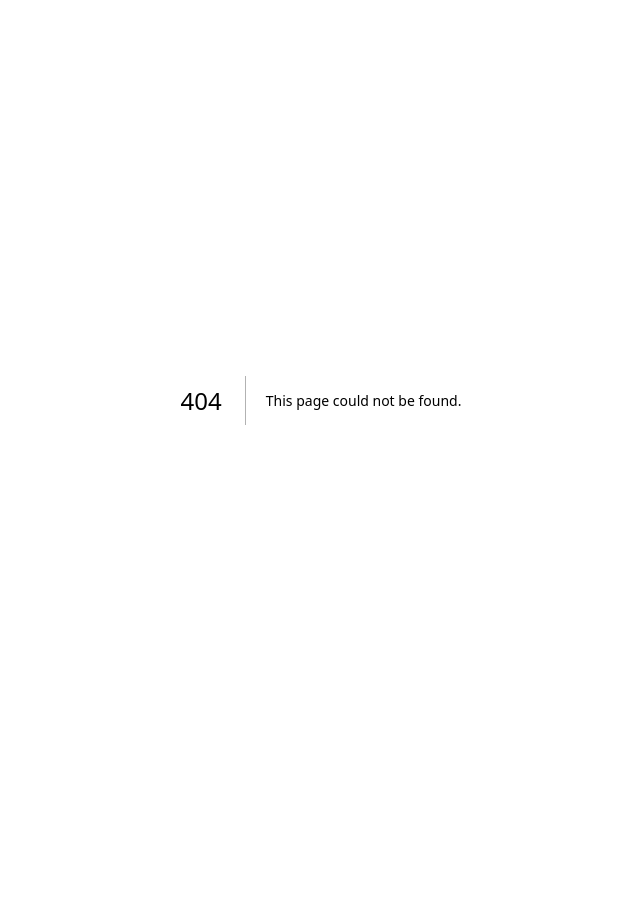
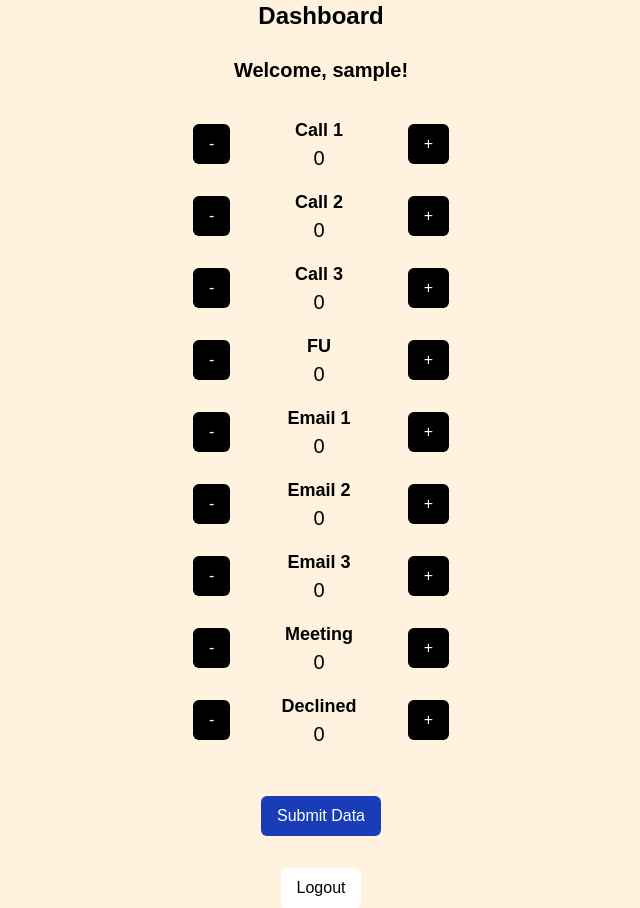
Before and after one commit to digital-eclipse/de-agent, a Next.js app: page /dashboard in a window 1280 px wide. Before the commit this address had no page. Shown: the whole page, without its empty margins (319-959 px from the left). Before the commit the page ends 800 px from the top, so only its background shows below. Built offline with nearby package versions, Linux system fonts and the light colour scheme; sample sign-in values are in the browser's storage.

Commit message:
First commit

```diff
--- /dev/null
+++ b/src/Components/NavBar.tsx
@@ -0,0 +1,75 @@
+'use client';
+
+import { useState, useEffect, useRef } from 'react'; // Import useRef
+import { useRouter } from 'next/navigation'; // Import useRouter
+import Link from 'next/link';
+import Logo from '../../public/images/logo.svg';
+import { Contact } from 'lucide-react';
+
+export default function NavBar() {
+  const router = useRouter(); // Initialize the router
+  const [menuOpen, setMenuOpen] = useState(false); // State for mobile menu
+  const menuRef = useRef<HTMLDivElement>(null); // Ref for the mobile menu
+
+  const toggleMenu = () => {
+    setMenuOpen(!menuOpen);
+  };
+
+  const calendlyLink = "https://calendly.com/digitaleclipse";
+
+  // Function to handle navigation and scrolling
+  const navigateAndScroll = (id: string) => {
+    if (window.location.pathname !== '/') {
+      // If not on the home page, navigate to the home page first
+      router.push('/');
+      // Wait for the navigation to complete, then scroll to the section
+      setTimeout(() => {
+        const element = document.getElementById(id);
+        if (element) {
+          element.scrollIntoView({ behavior: 'smooth' });
+        }
+      }, 100); // Adjust the delay as needed
+    } else {
+      // If already on the home page, scroll to the section
+      const element = document.getElementById(id);
+      if (element) {
+        element.scrollIntoView({ behavior: 'smooth' });
+      }
+    }
+  };
+
+  // Close the menu when clicking outside
+  useEffect(() => {
+    const handleClickOutside = (event: MouseEvent) => {
+      if (menuRef.current && !menuRef.current.contains(event.target as Node)) {
+        setMenuOpen(false); // Close the menu
+      }
+    };
+
+    if (menuOpen) {
+      document.addEventListener('mousedown', handleClickOutside);
+    } else {
+      document.removeEventListener('mousedown', handleClickOutside);
+    }
+
+    // Cleanup the event listener
+    return () => {
+      document.removeEventListener('mousedown', handleClickOutside);
+    };
+  }, [menuOpen]);
+
+  return (
+    <nav className=" bg-red-500 py-5 flex items-center justify-between w-full px-6">
+      <div className="flex items-center">
+        {/* Logo Link */}
+        {/* <Link
+          href="/"
+          className="flex flex-row leading-none text-3xl items-center cursor-pointer transform hover:scale-110 duration-300"
+        >
+          <Logo className="w-9 h-9 mb-1" />
+          <p className="ml-2">DIGITAL ECLIPSE</p>
+        </Link> */}
+      </div>
+    </nav>
+  );
+}
--- /dev/null
+++ b/src/app/dashboard/page.tsx
@@ -0,0 +1,189 @@
+'use client';
+
+import { useEffect, useState } from 'react';
+import { useRouter } from 'next/navigation';
+
+// Reusable Counter Component
+function Counter({ label, value, onIncrement, onDecrement }: {
+  label: string;
+  value: number;
+  onIncrement: () => void;
+  onDecrement: () => void;
+}) {
+  return (
+    <div className="flex items-center justify-between w-64 mb-4">
+      <button
+        onClick={onDecrement}
+        className="bg-black text-white px-4 py-2 rounded-md hover:bg-gray-800"
+      >
+        -
+      </button>
+      <div className="text-center">
+        <p className="text-lg font-semibold text-black">{label}</p>
+        <p className="text-xl text-black">{value}</p>
+      </div>
+      <button
+        onClick={onIncrement}
+        className="bg-black text-white px-4 py-2 rounded-md hover:bg-gray-800"
+      >
+        +
+      </button>
+    </div>
+  );
+}
+
+export default function Dashboard() {
+  const router = useRouter();
+
+  // Counter State
+  const [call1, setCall1] = useState(0);
+  const [call2, setCall2] = useState(0);
+  const [call3, setCall3] = useState(0);
+  const [FU, setFU] = useState(0);
+  const [email1, setEmail1] = useState(0);
+  const [email2, setEmail2] = useState(0);
+  const [email3, setEmail3] = useState(0);
+  const [meeting, setMeeting] = useState(0);
+  const [declined, setDeclined] = useState(0);
+
+  // State for username
+  const [username, setUsername] = useState<string | null>(null);
+
+  // Check if the user is logged in (client-side only)
+  useEffect(() => {
+    const isLoggedIn = localStorage.getItem('isLoggedIn');
+    if (!isLoggedIn) {
+      router.push('/'); // Redirect to the login page if not logged in
+    } else {
+      setUsername(localStorage.getItem('username')); // Set the username from localStorage
+    }
+  }, [router]);
+
+  const submitData = async () => {
+    const data = {
+      username,
+      call1,
+      call2,
+      call3,
+      FU,
+      email1,
+      email2,
+      email3,
+      meeting,
+      declined,
+    };
+
+    try {
+      console.log('Submitting data:', data); // Log the data being sent
+      const response = await fetch('https://script.google.com/macros/s/AKfycbzwnJsddkO5QhdiAh6ZMgRg3fleVVjPUK4XIbB31IY/dev', {
+        method: 'POST',
+        headers: {
+          'Content-Type': 'application/json',
+        },
+        body: JSON.stringify(data),
+      });
+
+      console.log('Response status:', response.status); // Log the response status
+      if (response.ok) {
+        alert('Data submitted successfully!');
+      } else {
+        alert('Failed to submit data.');
+      }
+    } catch (error) {
+      console.error('Error submitting data:', error); // Log the error
+      alert('An error occurred while submitting data.');
+    }
+  };
+
+  return (
+    <div className="min-h-screen flex flex-col items-center justify-center bg-[#FFF3DF]">
+      {/* Welcome Div */}
+      <div>
+        <h1 className="text-2xl font-bold mb-6 text-center text-black">Dashboard</h1>
+        <p className="text-center text-xl font-bold text-black">Welcome, {username}!</p>
+      </div>
+
+      {/* Counter Div */}
+      <div className="mt-8">
+        <Counter
+          label="Call 1"
+          value={call1}
+          onIncrement={() => setCall1(call1 + 1)}
+          onDecrement={() => setCall1(call1 - 1)}
+        />
+        <Counter
+          label="Call 2"
+          value={call2}
+          onIncrement={() => setCall2(call2 + 1)}
+          onDecrement={() => setCall2(call2 - 1)}
+        />
+        <Counter
+          label="Call 3"
+          value={call3}
+          onIncrement={() => setCall3(call3 + 1)}
+          onDecrement={() => setCall3(call3 - 1)}
+        />
+        <Counter
+          label="FU"
+          value={FU}
+          onIncrement={() => setFU(FU + 1)}
+          onDecrement={() => setFU(FU - 1)}
+        />
+        <Counter
+          label="Email 1"
+          value={email1}
+          onIncrement={() => setEmail1(email1 + 1)}
+          onDecrement={() => setEmail1(email1 - 1)}
+        />
+        <Counter
+          label="Email 2"
+          value={email2}
+          onIncrement={() => setEmail2(email2 + 1)}
+          onDecrement={() => setEmail2(email2 - 1)}
+        />
+        <Counter
+          label="Email 3"
+          value={email3}
+          onIncrement={() => setEmail3(email3 + 1)}
+          onDecrement={() => setEmail3(email3 - 1)}
+        />
+        <Counter
+          label="Meeting"
+          value={meeting}
+          onIncrement={() => setMeeting(meeting + 1)}
+          onDecrement={() => setMeeting(meeting - 1)}
+        />
+        <Counter
+          label="Declined"
+          value={declined}
+          onIncrement={() => setDeclined(declined + 1)}
+          onDecrement={() => setDeclined(declined - 1)}
+        />
+      </div>
+
+      {/* Submit Button */}
+      <div className="mt-8">
+        <button
+          onClick={submitData}
+          className="w-full bg-blue-800 text-white py-2 px-4 rounded-md hover:bg-green-600 focus:outline-none focus:ring-2 focus:ring-green-500 focus:ring-offset-2"
+        >
+          Submit Data
+        </button>
+      </div>
+
+      {/* Logout Button */}
+      <div className="mt-8">
+        <button
+          onClick={() => {
+            localStorage.removeItem('isLoggedIn');
+            localStorage.removeItem('username');
+            router.push('/');
+          }}
+          className="w-full bg-white text-black py-2 px-4 rounded-md hover:bg-[#FFF3DF] focus:outline-none focus:ring-2 focus:ring-blue-500 focus:ring-offset-2"
+        >
+          Logout
+        </button>
+      </div>
+    </div>
+  );
+}
--- a/src/app/page.tsx
+++ b/src/app/page.tsx
@@ -1,103 +1,81 @@
-import Image from "next/image";
+'use client';
+
+import { useState } from 'react';
+import { useRouter } from 'next/navigation';
+
+// Hardcoded user credentials
+const users = [
+  { username: 'Jes', password: 'jes123!@#' },
+  { username: 'Josie', password: 'josie@@@222' },
+  { username: 'Joe', password: 'joe!!@@##' },
+  { username: 'Wenky', password: 'wenky321#@!' },
+  { username: 'Test', password: 'tester@@' },
+];
 
 export default function Home() {
+  const router = useRouter();
+  const [username, setUsername] = useState('');
+  const [password, setPassword] = useState('');
+  const [error, setError] = useState('');
+
+  const handleLogin = (e: React.FormEvent) => {
+    e.preventDefault();
+
+    // Check if the entered credentials match any user
+    const user = users.find(
+      (u) => u.username === username && u.password === password,
+    );
+
+    if (user) {
+      // Store the logged-in user's username in localStorage
+      localStorage.setItem('isLoggedIn', 'true');
+      localStorage.setItem('username', user.username);
+      router.push('/dashboard');
+    } else {
+      setError('Invalid username or password');
+    }
+  };
+
   return (
-    <div className="grid grid-rows-[20px_1fr_20px] items-center justify-items-center min-h-screen p-8 pb-20 gap-16 sm:p-20 font-[family-name:var(--font-geist-sans)]">
-      <main className="flex flex-col gap-[32px] row-start-2 items-center sm:items-start">
-        <Image
-          className="dark:invert"
-          src="/next.svg"
-          alt="Next.js logo"
-          width={180}
-          height={38}
-          priority
-        />
-        <ol className="list-inside list-decimal text-sm/6 text-center sm:text-left font-[family-name:var(--font-geist-mono)]">
-          <li className="mb-2 tracking-[-.01em]">
-            Get started by editing{" "}
-            <code className="bg-black/[.05] dark:bg-white/[.06] px-1 py-0.5 rounded font-[family-name:var(--font-geist-mono)] font-semibold">
-              src/app/page.tsx
-            </code>
-            .
-          </li>
-          <li className="tracking-[-.01em]">
-            Save and see your changes instantly.
-          </li>
-        </ol>
-
-        <div className="flex gap-4 items-center flex-col sm:flex-row">
-          <a
-            className="rounded-full border border-solid border-transparent transition-colors flex items-center justify-center bg-foreground text-background gap-2 hover:bg-[#383838] dark:hover:bg-[#ccc] font-medium text-sm sm:text-base h-10 sm:h-12 px-4 sm:px-5 sm:w-auto"
-            href="https://vercel.com/new?utm_source=create-next-app&utm_medium=appdir-template-tw&utm_campaign=create-next-app"
-            target="_blank"
-            rel="noopener noreferrer"
+    <div className="min-h-screen flex items-center justify-center bg-[#FFF3DF]">
+      <div className="bg-black p-8 rounded-lg shadow-md w-96">
+        <h1 className="text-2xl font-bold mb-6 text-center">Agent Login</h1>
+        <form onSubmit={handleLogin}>
+          <div className="mb-4">
+            <label htmlFor="username" className="block text-sm font-medium text-white">
+              Username
+            </label>
+            <input
+              type="text"
+              id="username"
+              value={username}
+              onChange={(e) => setUsername(e.target.value)}
+              className="mt-1 block w-full px-3 py-2 border border-gray-300 rounded-md shadow-sm focus:outline-none focus:ring-blue-500 focus:border-blue-500"
+              required
+            />
+          </div>
+          <div className="mb-6">
+            <label htmlFor="password" className="block text-sm font-medium text-white">
+              Password
+            </label>
+            <input
+              type="password"
+              id="password"
+              value={password}
+              onChange={(e) => setPassword(e.target.value)}
+              className="mt-1 block w-full px-3 py-2 border border-gray-300 rounded-md shadow-sm focus:outline-none focus:ring-blue-500 focus:border-blue-500"
+              required
+            />
+          </div>
+          {error && <p className="text-red-500 text-sm mb-4">{error}</p>}
+          <button
+            type="submit"
+            className="w-full bg-white text-black py-2 px-4 rounded-md hover:bg-[#FFF3DF] focus:outline-none focus:ring-2 focus:ring-blue-500 focus:ring-offset-2"
           >
-            <Image
-              className="dark:invert"
-              src="/vercel.svg"
-              alt="Vercel logomark"
-              width={20}
-              height={20}
-            />
-            Deploy now
-          </a>
-          <a
-            className="rounded-full border border-solid border-black/[.08] dark:border-white/[.145] transition-colors flex items-center justify-center hover:bg-[#f2f2f2] dark:hover:bg-[#1a1a1a] hover:border-transparent font-medium text-sm sm:text-base h-10 sm:h-12 px-4 sm:px-5 w-full sm:w-auto md:w-[158px]"
-            href="https://nextjs.org/docs?utm_source=create-next-app&utm_medium=appdir-template-tw&utm_campaign=create-next-app"
-            target="_blank"
-            rel="noopener noreferrer"
-          >
-            Read our docs
-          </a>
-        </div>
-      </main>
-      <footer className="row-start-3 flex gap-[24px] flex-wrap items-center justify-center">
-        <a
-          className="flex items-center gap-2 hover:underline hover:underline-offset-4"
-          href="https://nextjs.org/learn?utm_source=create-next-app&utm_medium=appdir-template-tw&utm_campaign=create-next-app"
-          target="_blank"
-          rel="noopener noreferrer"
-        >
-          <Image
-            aria-hidden
-            src="/file.svg"
-            alt="File icon"
-            width={16}
-            height={16}
-          />
-          Learn
-        </a>
-        <a
-          className="flex items-center gap-2 hover:underline hover:underline-offset-4"
-          href="https://vercel.com/templates?framework=next.js&utm_source=create-next-app&utm_medium=appdir-template-tw&utm_campaign=create-next-app"
-          target="_blank"
-          rel="noopener noreferrer"
-        >
-          <Image
-            aria-hidden
-            src="/window.svg"
-            alt="Window icon"
-            width={16}
-            height={16}
-          />
-          Examples
-        </a>
-        <a
-          className="flex items-center gap-2 hover:underline hover:underline-offset-4"
-          href="https://nextjs.org?utm_source=create-next-app&utm_medium=appdir-template-tw&utm_campaign=create-next-app"
-          target="_blank"
-          rel="noopener noreferrer"
-        >
-          <Image
-            aria-hidden
-            src="/globe.svg"
-            alt="Globe icon"
-            width={16}
-            height={16}
-          />
-          Go to nextjs.org →
-        </a>
-      </footer>
+            Log In
+          </button>
+        </form>
+      </div>
     </div>
   );
 }
```
Also changed, not shown: public/images/logo.svg (added).
